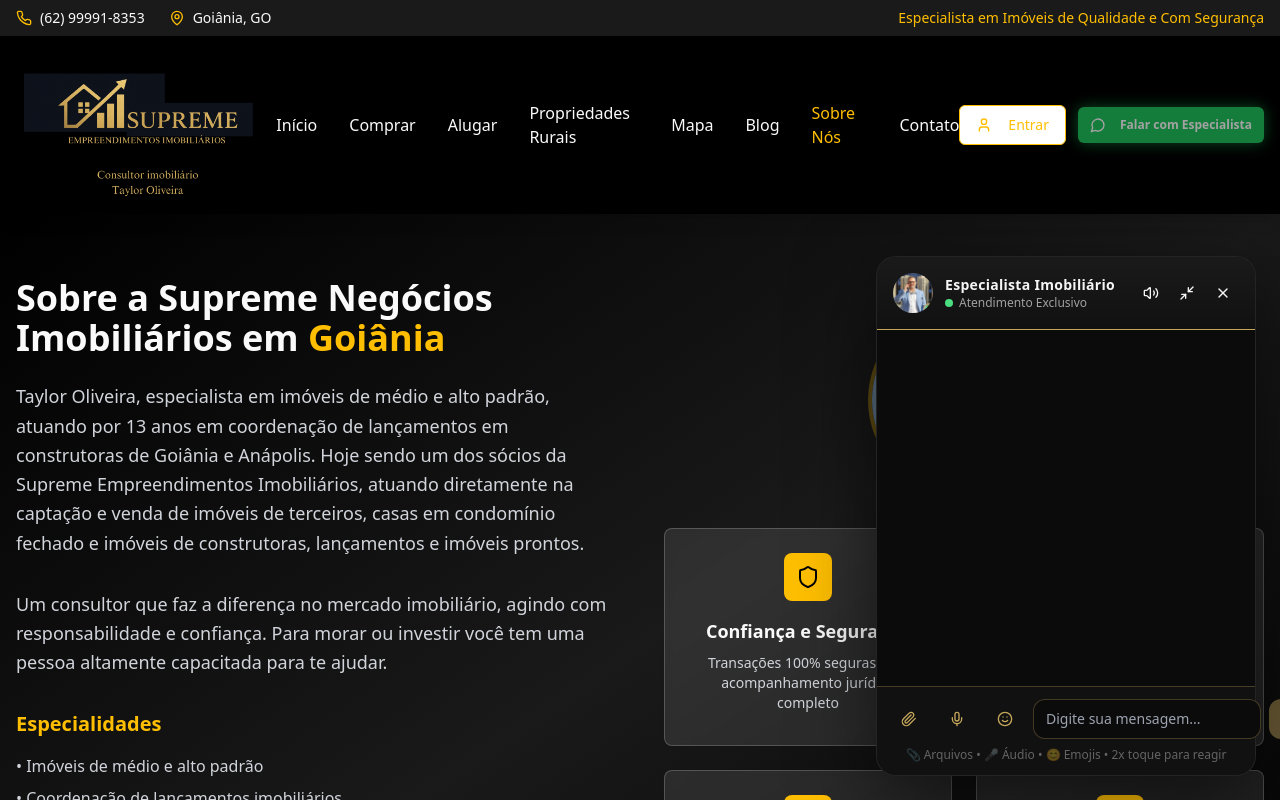
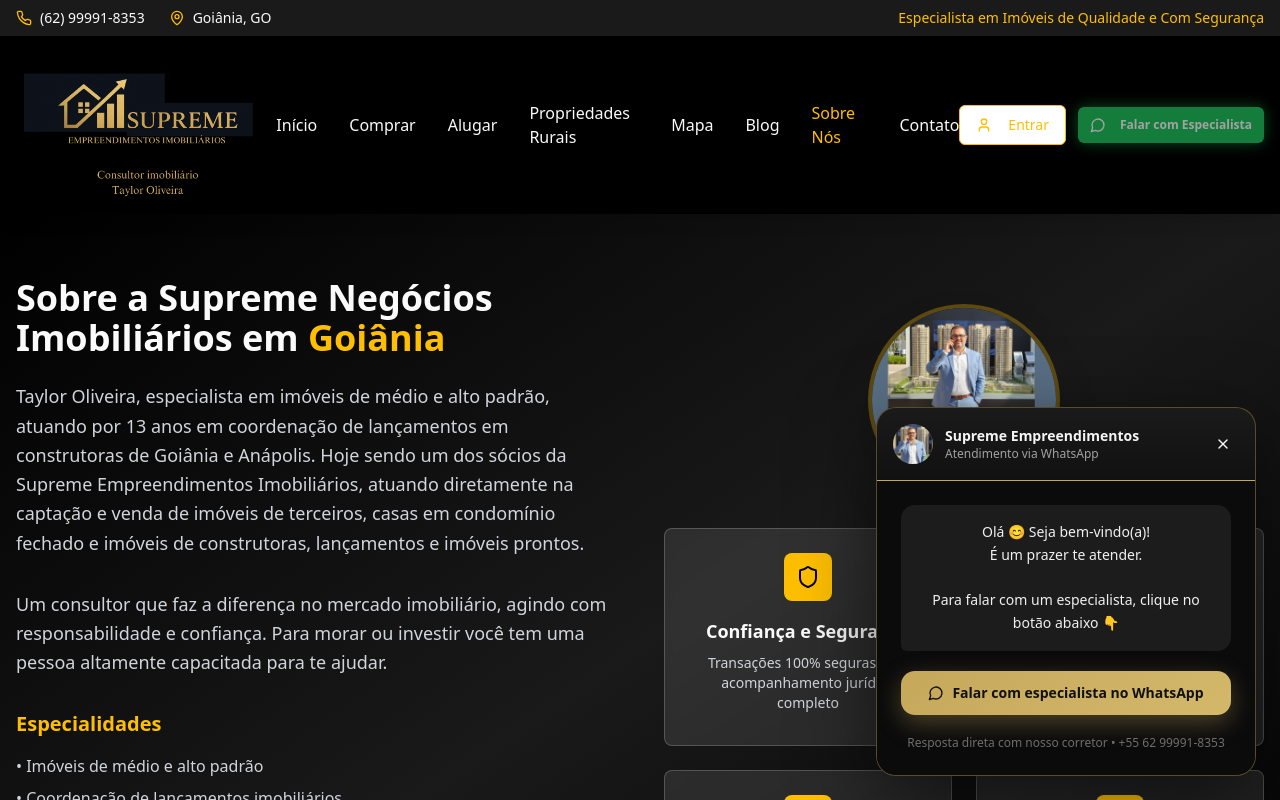
Before and after one commit to supremeimoveistaylor-boop/supremeimoveis-tayloroliveira, a React (Vite) app: page /sobre in a window 1280 px wide. Both pictures are taken after a click on the button "Especialista Imobiliário". Shown: the top 800 px of the page. Built offline with nearby package versions, Linux system fonts and the light colour scheme.

Commit message:
Changes
Co-authored-by: supremeimoveistaylor-boop <230360628+supremeimoveistaylor-boop@users.noreply.github.com>

```diff
--- a/src/components/RealEstateChat.tsx
+++ b/src/components/RealEstateChat.tsx
@@ -1256,7 +1256,71 @@ export const RealEstateChat = ({ propertyId, propertyName, origin, pagePropertie
     );
   }
 
+  if (CHAT_DISABLED) {
+    return (
+      <div
+        className="fixed bottom-6 right-6 w-[380px] max-w-[calc(100vw-48px)] rounded-[20px] flex flex-col z-[9999] animate-[chatSlideUp_0.4s_cubic-bezier(0.16,1,0.3,1)_forwards] overflow-hidden"
+        style={{ background: '#111111', boxShadow: '0 24px 80px rgba(0,0,0,0.55)', border: '1px solid rgba(198,165,91,0.4)' }}
+      >
+        {/* Header */}
+        <div className="p-4 flex items-center justify-between" style={{ background: 'linear-gradient(180deg, rgba(255,255,255,0.04), transparent)', borderBottom: '1px solid #C6A85B' }}>
+          <div className="flex items-center gap-3">
+            <div className="relative w-10 h-10 rounded-full overflow-hidden flex items-center justify-center" style={{ background: '#0f172a' }}>
+              <img src="/images/chat-avatar.png" alt="Supreme" className="w-full h-full object-cover scale-[1.8] object-[center_25%]" />
+              <span className="absolute -bottom-0.5 -right-0.5 w-3 h-3 rounded-full animate-pulse" style={{ background: '#22c55e', border: '2px solid #C6A85B' }} />
+            </div>
+            <div>
+              <p className="text-sm font-semibold" style={{ color: '#f5f5f5' }}>Supreme Empreendimentos</p>
+              <p className="text-xs" style={{ color: 'rgba(255,255,255,0.6)' }}>Atendimento via WhatsApp</p>
+            </div>
+          </div>
+          <Button
+            variant="ghost"
+            size="icon"
+            className="h-8 w-8 hover:bg-white/10"
+            style={{ color: '#f5f5f5' }}
+            onClick={() => setIsOpen(false)}
+          >
+            <X className="h-4 w-4" />
+          </Button>
+        </div>
+
+        {/* Welcome + CTA */}
+        <div className="p-6 flex flex-col items-center text-center gap-5" style={{ background: '#0b0b0c' }}>
+          <div
+            className="p-4 rounded-[14px] text-sm leading-relaxed w-full"
+            style={{ background: '#1C1C1C', color: '#f0f0f0', borderBottomLeftRadius: '6px' }}
+          >
+            <p className="whitespace-pre-line">
+              {`Olá 😊 Seja bem-vindo(a)!\nÉ um prazer te atender.\n\nPara falar com um especialista, clique no botão abaixo 👇`}
+            </p>
+          </div>
+
+          <a
+            href={WHATSAPP_CTA_URL}
+            target="_blank"
+            rel="noopener noreferrer"
+            className="w-full flex items-center justify-center gap-2 py-3 px-5 rounded-[14px] font-semibold text-sm transition-all duration-300 hover:scale-[1.02] active:scale-[0.98]"
+            style={{
+              background: 'linear-gradient(135deg, #C6A85B, #D4B86A)',
+              color: '#111',
+              boxShadow: '0 8px 24px rgba(198,165,91,0.35)',
+            }}
+          >
+            <MessageCircle className="h-4 w-4" />
+            Falar com especialista no WhatsApp
+          </a>
+
+          <p className="text-xs" style={{ color: 'rgba(255,255,255,0.4)' }}>
+            Resposta direta com nosso corretor • +55 62 99991-8353
+          </p>
+        </div>
+      </div>
+    );
+  }
+
   return (
+
     <div className="fixed bottom-6 right-6 w-[380px] max-w-[calc(100vw-48px)] h-[520px] max-h-[calc(100vh-40px)] rounded-[20px] flex flex-col z-[9999] animate-[chatSlideUp_0.4s_cubic-bezier(0.16,1,0.3,1)_forwards]" style={{ background: '#111111', boxShadow: '0 24px 80px rgba(0,0,0,0.55)', border: '1px solid rgba(255,255,255,0.08)' }}>
       {/* Header */}
       <div className="p-4 rounded-t-[20px] flex items-center justify-between" style={{ background: 'linear-gradient(180deg, rgba(255,255,255,0.04), transparent)', borderBottom: '1px solid #C6A85B' }}>
```
